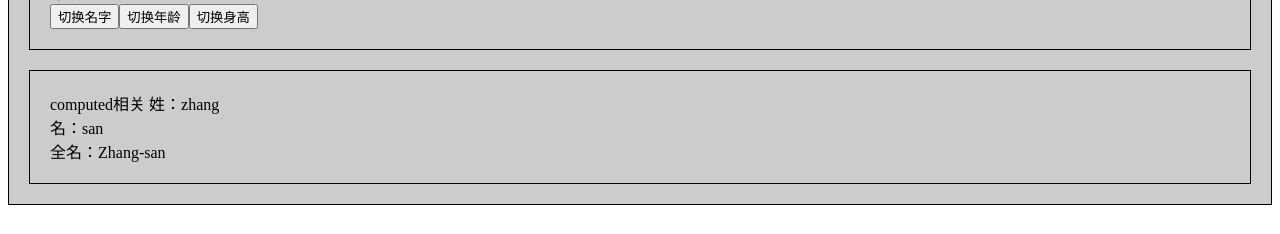
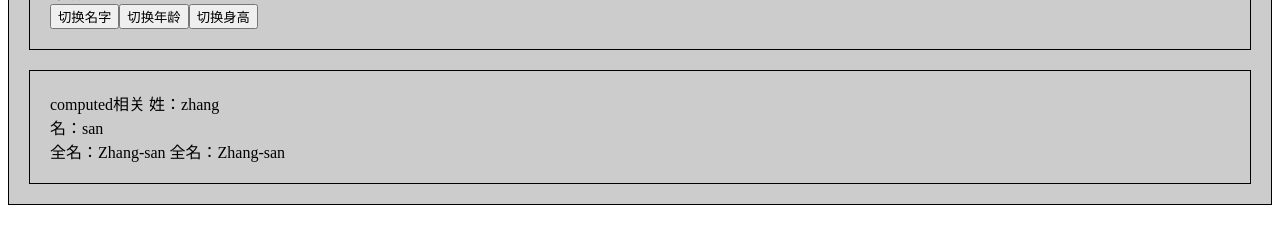
Before and after one commit to xiaodongxier/vue3_vite_ts_202401, a Vue app: page / in a window 1280 px wide. Shown: the part 381-615 px from the top of the page. Built offline with nearby package versions, Linux system fonts and the light colour scheme.

Commit message:
note-sync syncing

```diff
--- a/src/components/computed.vue
+++ b/src/components/computed.vue
@@ -5,6 +5,7 @@
     <br>
     名：{{ info.lastName }}
     <br>
+    全名：{{ fullName }}
     全名：{{ fullName }}
 
   </div>
```
